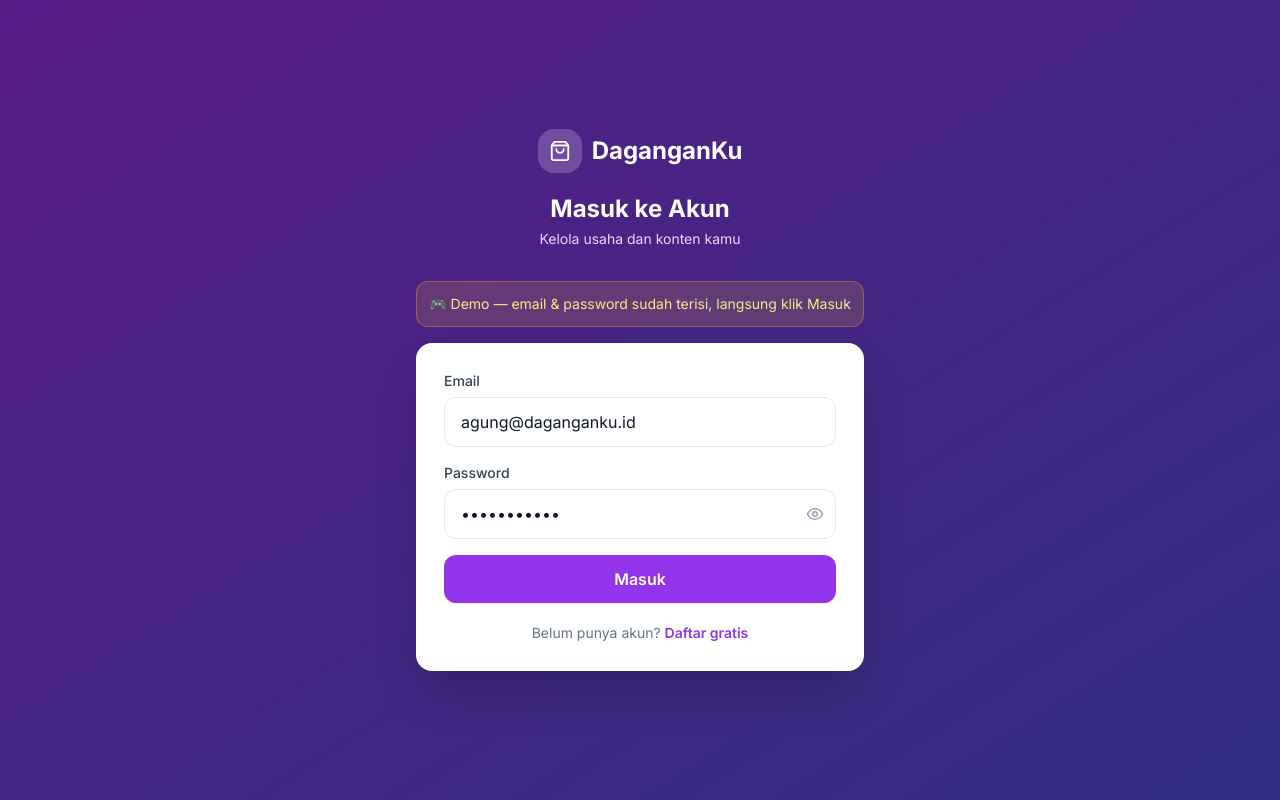
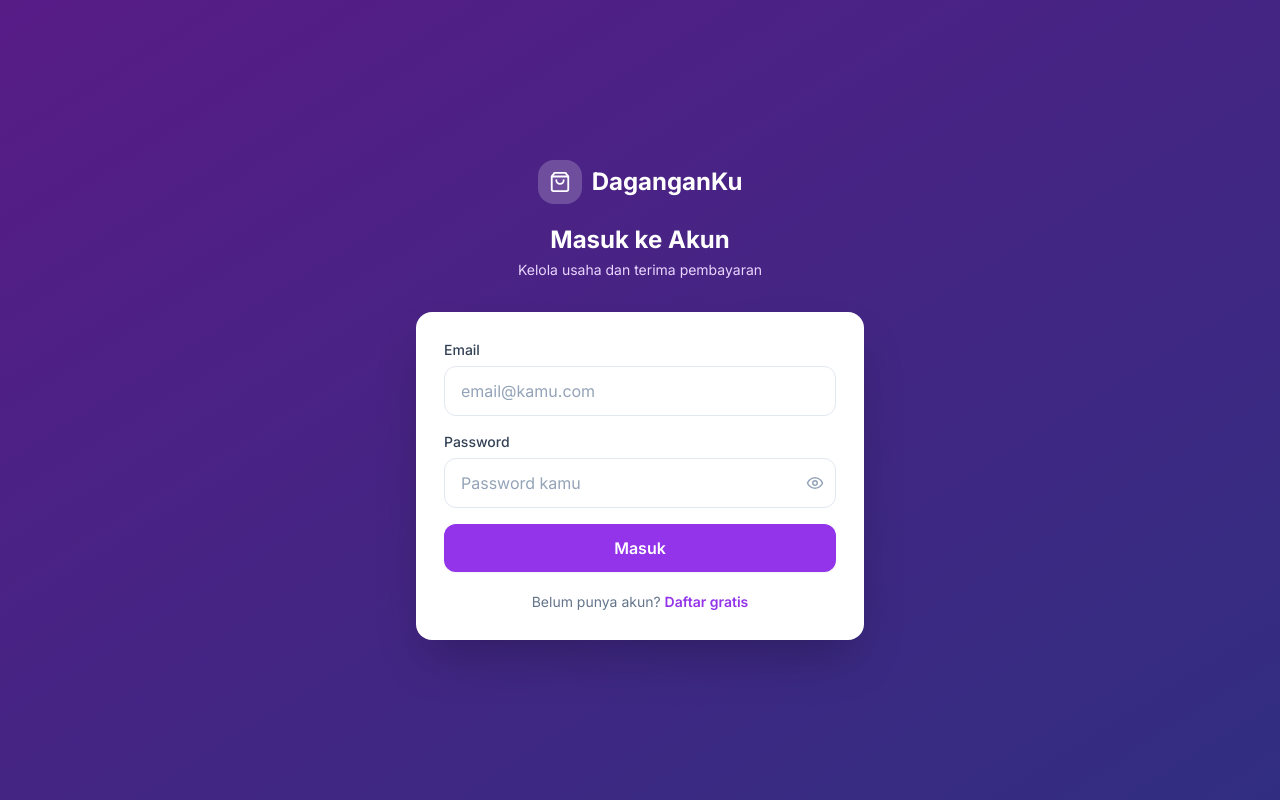
Before and after one commit to carabaruu/DaganganKu, a React (Vite) app: page /login in a window 1280 px wide. Built offline with nearby package versions, Linux system fonts and the light colour scheme; no server answers.

Commit message:
Update Login.jsx

```diff
--- a/src/pages/Login.jsx
+++ b/src/pages/Login.jsx
@@ -1,4 +1,3 @@
-// src/pages/Login.jsx
 import { useState } from 'react'
 import { Link, useNavigate } from 'react-router-dom'
 import { ShoppingBag, Eye, EyeOff } from 'lucide-react'
@@ -8,8 +7,8 @@ import toast from 'react-hot-toast'
 
 export default function Login() {
   const navigate = useNavigate()
-  const [email, setEmail] = useState('agung@daganganku.id')
-  const [password, setPassword] = useState('password123')
+  const [email, setEmail] = useState('')
+  const [password, setPassword] = useState('')
   const [lihat, setLihat] = useState(false)
   const [loading, setLoading] = useState(false)
 
@@ -39,24 +38,22 @@ export default function Login() {
             <span className="text-white font-bold text-2xl">DaganganKu</span>
           </Link>
           <h1 className="text-white font-bold text-2xl">Masuk ke Akun</h1>
-          <p className="text-purple-200 text-sm mt-1">Kelola usaha dan konten kamu</p>
-        </div>
-
-        <div className="bg-amber-400/15 border border-amber-400/30 rounded-xl p-3 mb-4 text-center">
-          <p className="text-amber-200 text-sm">🎮 Demo — email & password sudah terisi, langsung klik Masuk</p>
+          <p className="text-purple-200 text-sm mt-1">Kelola usaha dan terima pembayaran</p>
         </div>
 
         <div className="bg-white rounded-2xl shadow-2xl p-7">
           <form onSubmit={submit} className="space-y-4">
             <div>
               <label className="label">Email</label>
-              <input type="email" className="input" value={email} onChange={e => setEmail(e.target.value)} required />
+              <input type="email" className="input" placeholder="email@kamu.com"
+                value={email} onChange={e => setEmail(e.target.value)} required />
             </div>
             <div>
               <label className="label">Password</label>
               <div className="relative">
                 <input type={lihat ? 'text' : 'password'} className="input pr-11"
-                  value={password} onChange={e => setPassword(e.target.value)} required />
+                  placeholder="Password kamu" value={password}
+                  onChange={e => setPassword(e.target.value)} required />
                 <button type="button" onClick={() => setLihat(!lihat)}
                   className="absolute right-3 top-1/2 -translate-y-1/2 text-slate-400 hover:text-slate-600">
                   {lihat ? <EyeOff size={18} /> : <Eye size={18} />}
@@ -67,8 +64,10 @@ export default function Login() {
               {loading ? 'Masuk...' : 'Masuk'}
             </button>
           </form>
+
           <p className="text-center text-sm text-slate-500 mt-5">
-            Belum punya akun? <Link to="/daftar" className="text-purple-600 font-semibold hover:underline">Daftar gratis</Link>
+            Belum punya akun?{' '}
+            <Link to="/daftar" className="text-purple-600 font-semibold hover:underline">Daftar gratis</Link>
           </p>
         </div>
       </div>
```
